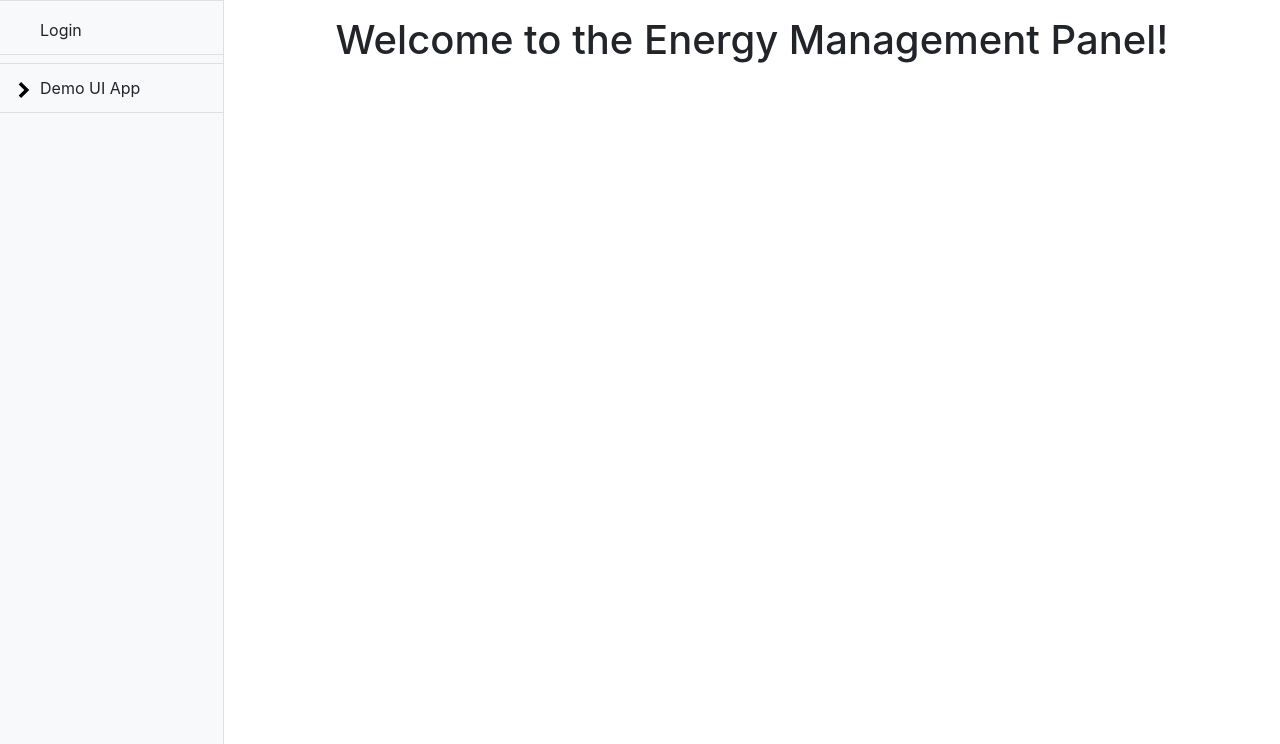
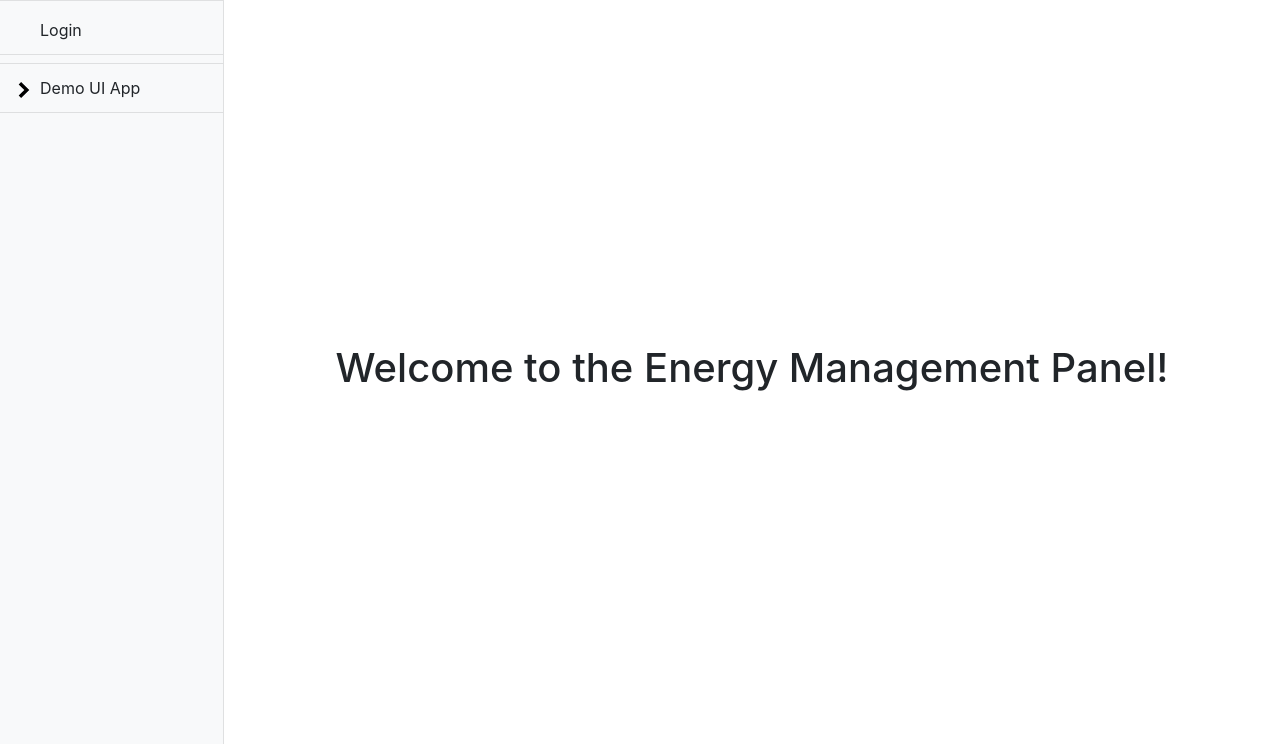
Before and after one commit to fzi-forschungszentrum-informatik/energy_management_panel, a Django app: page /welcome/ in a window 1280 px wide. Shown: the part 56-800 px from the top of the page. Run offline with Django 3.2, Linux system fonts and the light colour scheme; data comes from the database, SQL or seed files in the repository; some libraries are stand-ins or nearby versions.

Commit message:
Make welcome page look nicer and more simple

```diff
--- a/source/emp_main/templates/emp_main/welcome.html
+++ b/source/emp_main/templates/emp_main/welcome.html
@@ -1,11 +1,7 @@
 {% extends "emp_main/base.html" %}
 
 {% block body_html %}
-<div class="container h-100">
-  <div class="row align-items-center justify-content-center">
-    <div class="<div class="col-md-8 col-lg-6">
-      <h1>Welcome to the Energy Management Panel!</h1>
-    </div>
-  </div>
+<div class="h-100 d-flex flex-column justify-content-center">
+      <h1 class="text-center">Welcome to the Energy Management Panel!</h1>
 </div>
 {% endblock body_html %}
```
